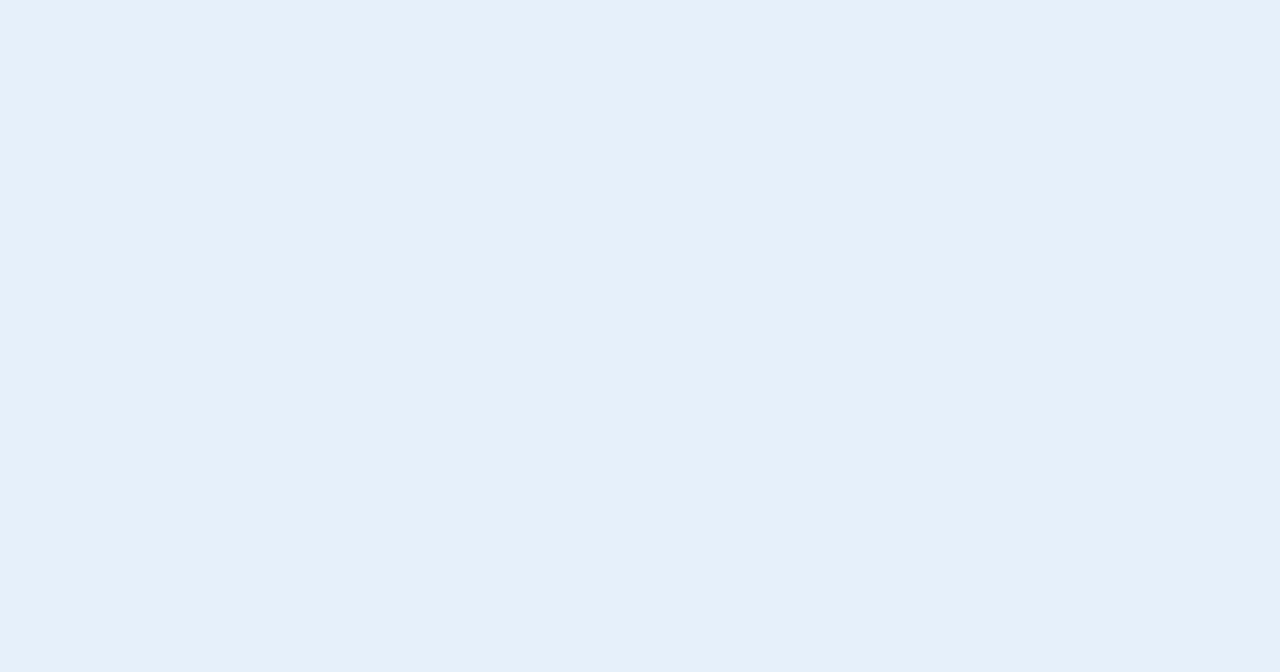
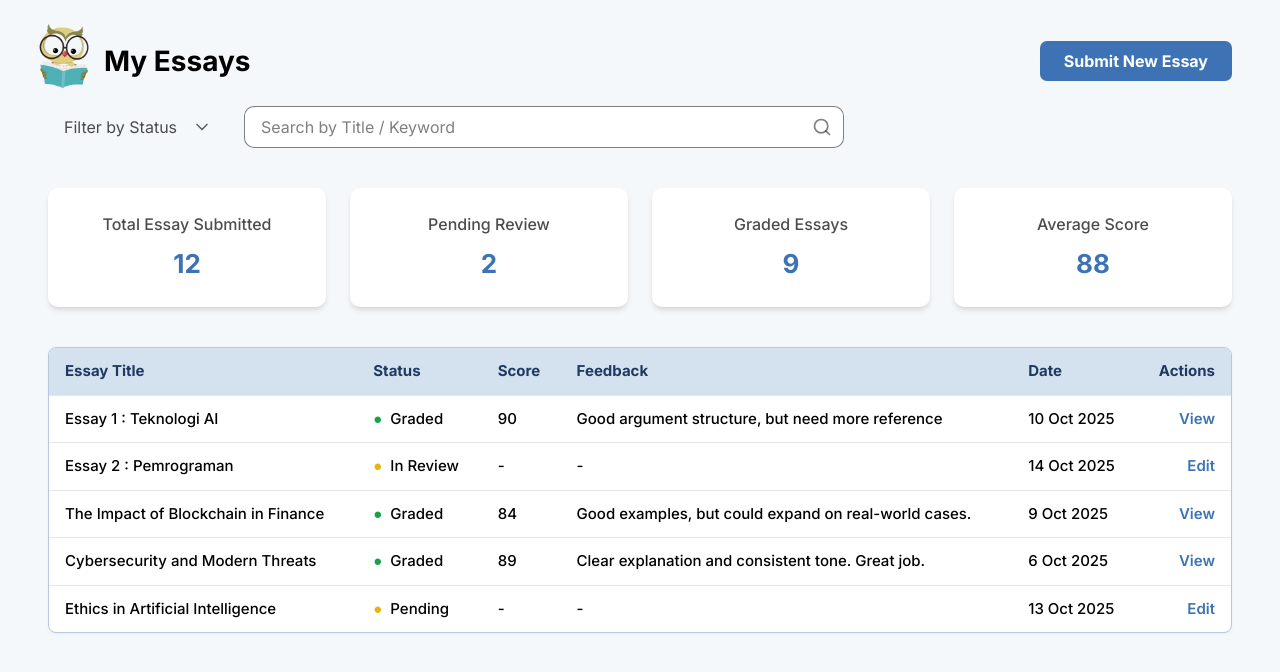
Before and after one commit to EAGS-Team11/FE, a React (Vite) app: page /my-essays in a window 1280 px wide. Before the commit this address had no page. Shown: the top 672 px of the page. Built offline with nearby package versions, Linux system fonts and the light colour scheme.

Commit message:
page MyEssays

```diff
--- a/src/App.jsx
+++ b/src/App.jsx
@@ -3,6 +3,7 @@ import Login from './pages/login';
 import Register from './pages/register';
 import Home from './pages/home';
 import MyCourse from './pages/course/MyCourse';
+import MyEssays from './pages/essay/MyEssays';
 import './App.css';
 
 export default function App() {
@@ -14,6 +15,7 @@ export default function App() {
         <Route path="/register" element={<Register />} />
         <Route path="/home" element={<Home />} />
         <Route path="/my-course" element={<MyCourse />} />
+        <Route path="/my-essays" element={<MyEssays />} />
       </Routes>
     </Router>
   );
--- /dev/null
+++ b/src/components/EssayStat.jsx
@@ -0,0 +1,16 @@
+import React from "react";
+
+export default function EssayStat({ label, value, staticShadow }) {
+  return (
+    <div
+      className={`bg-white rounded-[14px] p-6 text-center ${
+        staticShadow
+          ? "shadow-md"
+          : "hover:shadow-md transition duration-200"
+      }`}
+    >
+      <h3 className="text-[16px] font-semibold text-black/70">{label}</h3>
+      <p className="text-[28px] font-bold text-[#3D73B4] mt-2">{value}</p>
+    </div>
+  );
+}
--- /dev/null
+++ b/src/components/EssayTable.jsx
@@ -0,0 +1,44 @@
+import React from "react";
+
+export default function EssayTable({ essays }) {
+  const getStatusColor = (status) => {
+    if (status === "Graded")
+      return <span className="text-green-600">●</span>;
+    if (status === "In Review" || status === "Pending")
+      return <span className="text-yellow-500">●</span>;
+    return null;
+  };
+
+  return (
+    <div className="bg-white border border-[#B8C8E0] rounded-lg overflow-hidden shadow-sm">
+      <table className="w-full text-left text-[15px] font-medium">
+        <thead className="bg-[#D4E2F0] text-[#1F3A60]">
+          <tr>
+            <th className="py-3 px-4">Essay Title</th>
+            <th className="py-3 px-4">Status</th>
+            <th className="py-3 px-4">Score</th>
+            <th className="py-3 px-4">Feedback</th>
+            <th className="py-3 px-4">Date</th>
+            <th className="py-3 px-4 text-right">Actions</th>
+          </tr>
+        </thead>
+        <tbody>
+          {essays.map((essay, index) => (
+            <tr key={index} className="border-t border-gray-200 hover:bg-gray-50">
+              <td className="py-3 px-4">{essay.title}</td>
+              <td className="py-3 px-4 flex items-center gap-2">
+                {getStatusColor(essay.status)} {essay.status}
+              </td>
+              <td className="py-3 px-4">{essay.score}</td>
+              <td className="py-3 px-4">{essay.feedback}</td>
+              <td className="py-3 px-4">{essay.date}</td>
+              <td className="py-3 px-4 text-right text-[#3D73B4] font-semibold cursor-pointer hover:underline">
+                {essay.action}
+              </td>
+            </tr>
+          ))}
+        </tbody>
+      </table>
+    </div>
+  );
+}
--- /dev/null
+++ b/src/data/essayData.js
@@ -0,0 +1,49 @@
+export const stats = [
+  { label: "Total Essay Submitted", value: 12 },
+  { label: "Pending Review", value: 2 },
+  { label: "Graded Essays", value: 9 },
+  { label: "Average Score", value: 88 },
+];
+
+export const essays = [
+  {
+    title: "Essay 1 : Teknologi AI",
+    status: "Graded",
+    score: 90,
+    feedback: "Good argument structure, but need more reference",
+    date: "10 Oct 2025",
+    action: "View",
+  },
+  {
+    title: "Essay 2 : Pemrograman",
+    status: "In Review",
+    score: "-",
+    feedback: "-",
+    date: "14 Oct 2025",
+    action: "Edit",
+  },
+  {
+    title: "The Impact of Blockchain in Finance",
+    status: "Graded",
+    score: 84,
+    feedback: "Good examples, but could expand on real-world cases.",
+    date: "9 Oct 2025",
+    action: "View",
+  },
+  {
+    title: "Cybersecurity and Modern Threats",
+    status: "Graded",
+    score: 89,
+    feedback: "Clear explanation and consistent tone. Great job.",
+    date: "6 Oct 2025",
+    action: "View",
+  },
+  {
+    title: "Ethics in Artificial Intelligence",
+    status: "Pending",
+    score: "-",
+    feedback: "-",
+    date: "13 Oct 2025",
+    action: "Edit",
+  },
+];
--- /dev/null
+++ b/src/pages/essay/MyEssays.jsx
@@ -0,0 +1,123 @@
+import React, { useState, useEffect, useRef } from "react";
+import { ChevronDown, Search } from "lucide-react";
+import myessays1 from "../../assets/myessays1.png";
+import myessays2 from "../../assets/myessays2.png";
+import EssayStat from "../../components/EssayStat";
+import EssayTable from "../../components/EssayTable";
+import { stats, essays } from "../../data/essayData";
+
+export default function MyEssays() {
+  const [searchQuery, setSearchQuery] = useState("");
+  const [filterStatus, setFilterStatus] = useState("All");
+  const [isDropdownOpen, setIsDropdownOpen] = useState(false);
+  const dropdownRef = useRef(null);
+
+  useEffect(() => {
+    const handleClickOutside = (e) => {
+      if (dropdownRef.current && !dropdownRef.current.contains(e.target)) {
+        setIsDropdownOpen(false);
+      }
+    };
+    document.addEventListener("mousedown", handleClickOutside);
+    return () => document.removeEventListener("mousedown", handleClickOutside);
+  }, []);
+
+  // Filter essays berdasarkan status & pencarian
+  const filteredEssays = essays.filter((essay) => {
+    const matchesSearch =
+      essay.title.toLowerCase().includes(searchQuery.toLowerCase()) ||
+      essay.feedback.toLowerCase().includes(searchQuery.toLowerCase());
+    const matchesStatus =
+      filterStatus === "All" ? true : essay.status === filterStatus;
+    return matchesSearch && matchesStatus;
+  });
+
+  return (
+    <div className="relative w-full min-h-screen bg-[#F5F8FB] font-[Inter] overflow-hidden">
+      {/* Background images */}
+      <img
+        src={myessays1}
+        alt="header decoration"
+        className="absolute top-4 left-6 w-20"
+      />
+      <img
+        src={myessays2}
+        alt="background decoration"
+        className="absolute bottom-0 right-0 w-[450px] opacity-20 -z-10"
+      />
+
+      {/* Header section */}
+      <div className="flex justify-between items-center px-12 pt-10">
+        <h1 className="text-[28px] font-bold text-black ml-14">My Essays</h1>
+        <button className="bg-[#3D73B4] text-white font-bold px-6 py-2 rounded-[7px] hover:bg-[#2f5f97] transition">
+          Submit New Essay
+        </button>
+      </div>
+
+      {/* Filter & Search */}
+      <div className="flex flex-wrap items-center gap-4 px-12 mt-6 relative">
+        {/* Filter Dropdown */}
+        <div className="relative" ref={dropdownRef}>
+          <button
+            onClick={() => setIsDropdownOpen(!isDropdownOpen)}
+            className="flex items-center justify-between w-[180px] rounded-[10px] px-4 py-2 text-[16px] text-black/70 focus:outline-none"
+          >
+            <span className="truncate">
+                {filterStatus === "All" ? "Filter by Status" : filterStatus}
+            </span>
+            <ChevronDown className="w-5 h-5 text-black/60 flex-shrink-0" />
+          </button>
+
+          {isDropdownOpen && (
+            <div className="absolute mt-2 bg-white border border-gray-300 rounded-[10px] shadow-md z-10 w-[180px] animate-fadeIn">
+              {["All", "Graded", "In Review", "Pending"].map((status) => (
+                <div
+                  key={status}
+                  onClick={() => {
+                    setFilterStatus(status);
+                    setIsDropdownOpen(false);
+                  }}
+                  className="px-4 py-2 text-[15px] text-black/70 hover:bg-[#E8EEF6] cursor-pointer"
+                >
+                  {status}
+                </div>
+              ))}
+            </div>
+          )}
+        </div>
+
+        {/* Search Box */}
+        <div className="relative w-[600px]">
+          <input
+            type="text"
+            value={searchQuery}
+            onChange={(e) => setSearchQuery(e.target.value)}
+            placeholder="Search by Title / Keyword"
+            className="w-full border border-black/50 rounded-[10px] py-2 pl-4 pr-10 text-[16px] text-black/70 placeholder-black/50 focus:outline-none"
+          />
+          <Search className="absolute right-3 top-1/2 -translate-y-1/2 text-black/50 w-5 h-5" />
+        </div>
+      </div>
+
+      {/* Statistic Cards */}
+      <div className="grid grid-cols-1 sm:grid-cols-2 lg:grid-cols-4 gap-6 px-12 mt-10">
+        {stats.map((item, idx) => (
+          <div
+            key={idx}
+            className="bg-white rounded-[10px] shadow-md p-6 text-center"
+          >
+            <p className="text-[16px] text-black/70 font-medium">{item.label}</p>
+            <h3 className="text-[26px] font-bold text-[#3D73B4] mt-2">
+              {item.value}
+            </h3>
+          </div>
+        ))}
+      </div>
+
+      {/* Essay Table */}
+      <div className="px-12 mt-10 pb-16 min-h-[400px]">
+        <EssayTable essays={filteredEssays} />
+      </div>
+    </div>
+  );
+}
```
Also changed, not shown: src/assets/myessays1.png (added), src/assets/myessays2.png (added).
